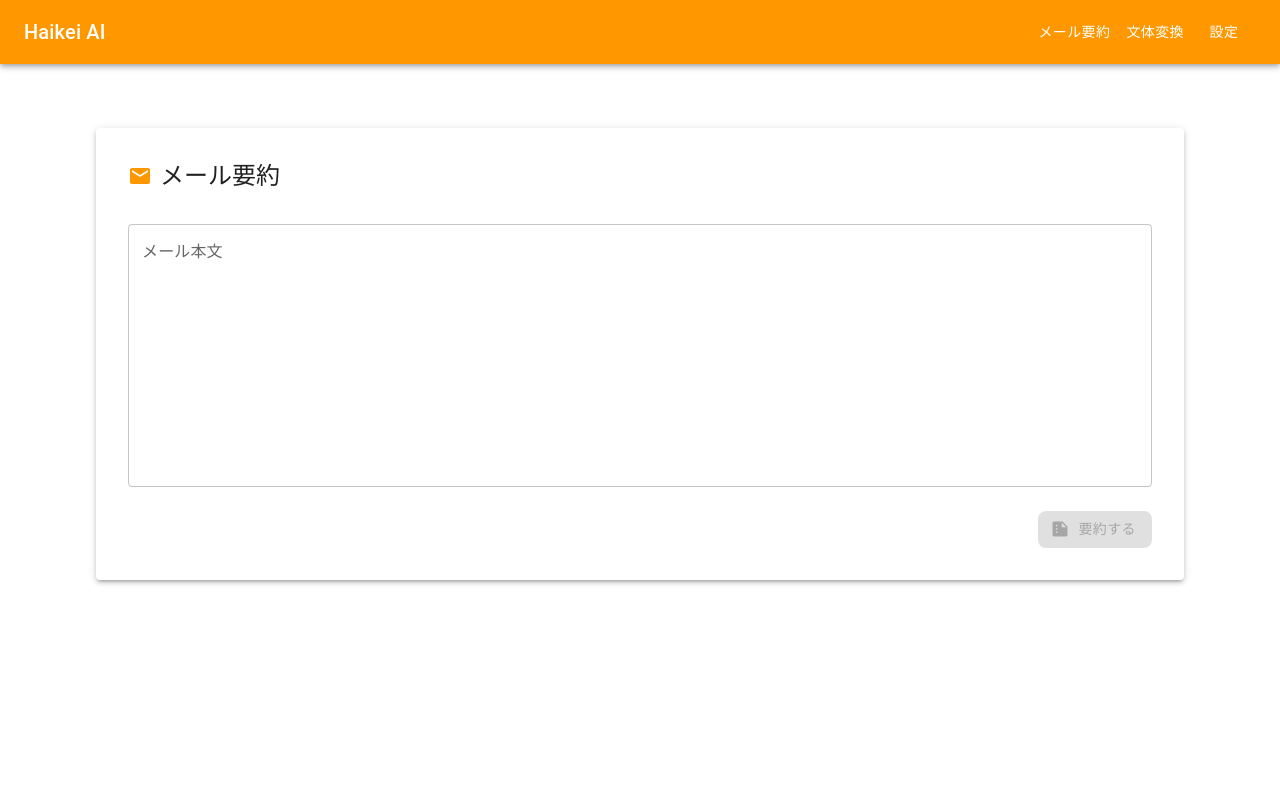
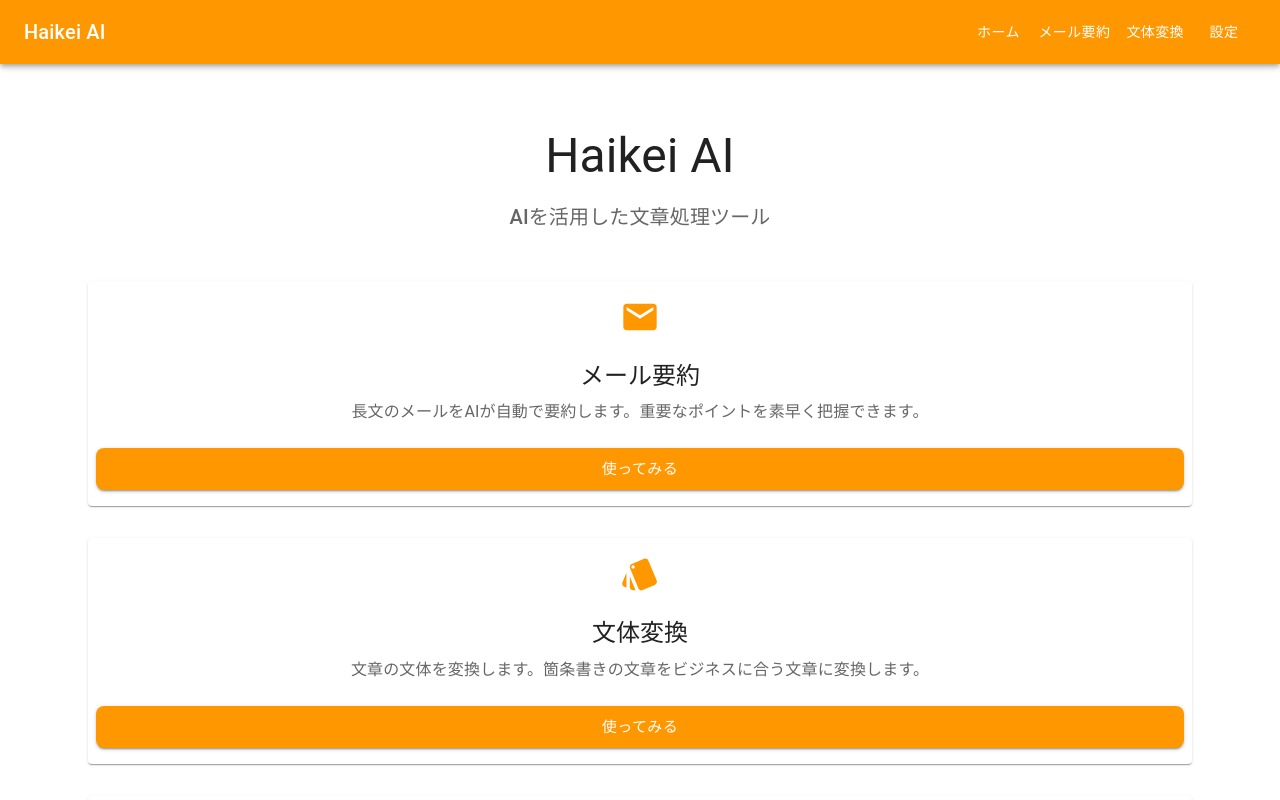
Before and after one commit to osad-sakana/haikei_ai, a React (Vite) app: page / in a window 1280 px wide. Shown: the top 800 px of the page. Built offline with nearby package versions, Linux system fonts and the light colour scheme.

Commit message:
Homeコンポーネントを新規作成し、アプリのホームページに機能紹介を追加。App.tsxにホームへのリンクを追加し、ルーティングを更新。

```diff
--- a/src/renderer/App.tsx
+++ b/src/renderer/App.tsx
@@ -4,6 +4,7 @@ import { ThemeProvider, createTheme, CssBaseline, AppBar, Toolbar, Typography, C
 import Settings from './components/Settings';
 import MailSummary from './components/MailSummary';
 import StyleConverter from './components/StyleConverter';
+import Home from './components/Home';
 
 // オレンジ色のテーマを作成
 const theme = createTheme({
@@ -44,6 +45,9 @@ const App: React.FC = () => {
                 Haikei AI
               </Typography>
               <Button color="inherit" component={Link} to="/">
+                ホーム
+              </Button>
+              <Button color="inherit" component={Link} to="/mail-summary">
                 メール要約
               </Button>
               <Button color="inherit" component={Link} to="/style-converter">
@@ -56,10 +60,10 @@ const App: React.FC = () => {
           </AppBar>
           <Container maxWidth="lg" sx={{ mt: 4, mb: 4 }}>
             <Routes>
+              <Route path="/" element={<Home />} />
               <Route path="/settings" element={<Settings />} />
               <Route path="/mail-summary" element={<MailSummary />} />
               <Route path="/style-converter" element={<StyleConverter />} />
-              <Route path="/" element={<MailSummary />} />
             </Routes>
           </Container>
         </Box>
--- /dev/null
+++ b/src/renderer/components/Home.tsx
@@ -0,0 +1,108 @@
+import React from 'react';
+import { Link } from 'react-router-dom';
+import {
+  Box,
+  Container,
+  Typography,
+  Card,
+  CardContent,
+  CardActions,
+  Button,
+  Grid,
+  useTheme,
+  useMediaQuery,
+} from '@mui/material';
+import {
+  Email,
+  Style,
+  Settings,
+} from '@mui/icons-material';
+
+const Home: React.FC = () => {
+  const theme = useTheme();
+  const isMobile = useMediaQuery(theme.breakpoints.down('sm'));
+
+  const features = [
+    {
+      title: 'メール要約',
+      description: '長文のメールをAIが自動で要約します。重要なポイントを素早く把握できます。',
+      icon: <Email sx={{ fontSize: 40, color: 'primary.main' }} />,
+      path: '/mail-summary',
+    },
+    {
+      title: '文体変換',
+      description: '文章の文体を変換します。箇条書きの文章をビジネスに合う文章に変換します。',
+      icon: <Style sx={{ fontSize: 40, color: 'primary.main' }} />,
+      path: '/style-converter',
+    },
+    {
+      title: '設定',
+      description: 'APIキーの設定やアプリケーションの設定を行います。',
+      icon: <Settings sx={{ fontSize: 40, color: 'primary.main' }} />,
+      path: '/settings',
+    },
+  ];
+
+  return (
+    <Container maxWidth="lg" sx={{ py: 4 }}>
+      <Box sx={{ mb: 6, textAlign: 'center' }}>
+        <Typography variant="h3" component="h1" gutterBottom>
+          Haikei AI
+        </Typography>
+        <Typography variant="h6" color="text.secondary">
+          AIを活用した文章処理ツール
+        </Typography>
+      </Box>
+
+      <Grid container spacing={4}>
+        {features.map((feature) => (
+            <Card
+                sx={{
+                height: '100%',
+                width: '100%',
+                display: 'flex',
+                flexDirection: 'column',
+                transition: 'transform 0.2s',
+                '&:hover': {
+                    transform: 'translateY(-4px)',
+                },
+                }}
+            >
+                <CardContent sx={{
+                flexGrow: 1,
+                textAlign: 'center',
+                width: '100%',
+                }}>
+                <Box sx={{ mb: 2 }}>
+                    {feature.icon}
+                </Box>
+                <Typography variant="h5" component="h2" gutterBottom>
+                    {feature.title}
+                </Typography>
+                <Typography color="text.secondary">
+                    {feature.description}
+                </Typography>
+                </CardContent>
+                <CardActions sx={{
+                justifyContent: 'center',
+                pb: 2,
+                width: '100%',
+                }}>
+                <Button
+                    component={Link}
+                    to={feature.path}
+                    variant="contained"
+                    size="large"
+                    fullWidth
+                >
+                    使ってみる
+                </Button>
+                </CardActions>
+            </Card>
+        ))}
+      </Grid>
+    </Container>
+  );
+};
+
+export default Home;
```
